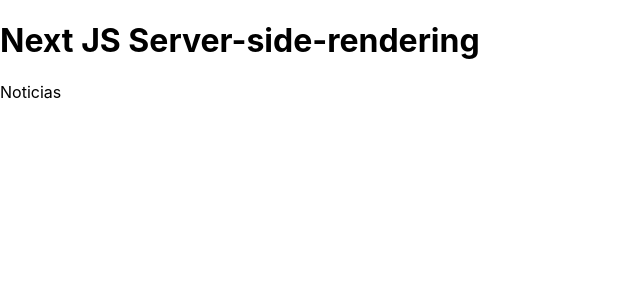
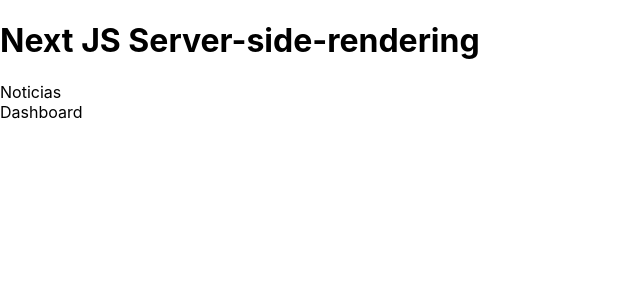
Before and after one commit to Jocanm-Courses/Next-Features, a Next.js app: page / in a window 1280 px wide. Shown: the top 300 px of the page, without its empty margins (0-640 px from the left). Built offline with nearby package versions, Linux system fonts and the light colour scheme.

Commit message:
clien side rendering implementado

```diff
--- a/package.json
+++ b/package.json
@@ -11,7 +11,8 @@
   "dependencies": {
     "next": "12.1.5",
     "react": "18.0.0",
-    "react-dom": "18.0.0"
+    "react-dom": "18.0.0",
+    "swr": "^1.3.0"
   },
   "devDependencies": {
     "eslint": "8.13.0",
--- a/src/pages/index.jsx
+++ b/src/pages/index.jsx
@@ -12,6 +12,12 @@
                     Noticias
                 </a>
             </Link>
+            <br />
+            <Link href="/dashboard">
+                <a>
+                    Dashboard
+                </a>
+            </Link>
         </div>
     )
 }
```
Also changed, not shown: src/pages/dashboard/index.jsx (added, +27 -0 lines), 1 other file (tests, documents, lock files or other folders).
